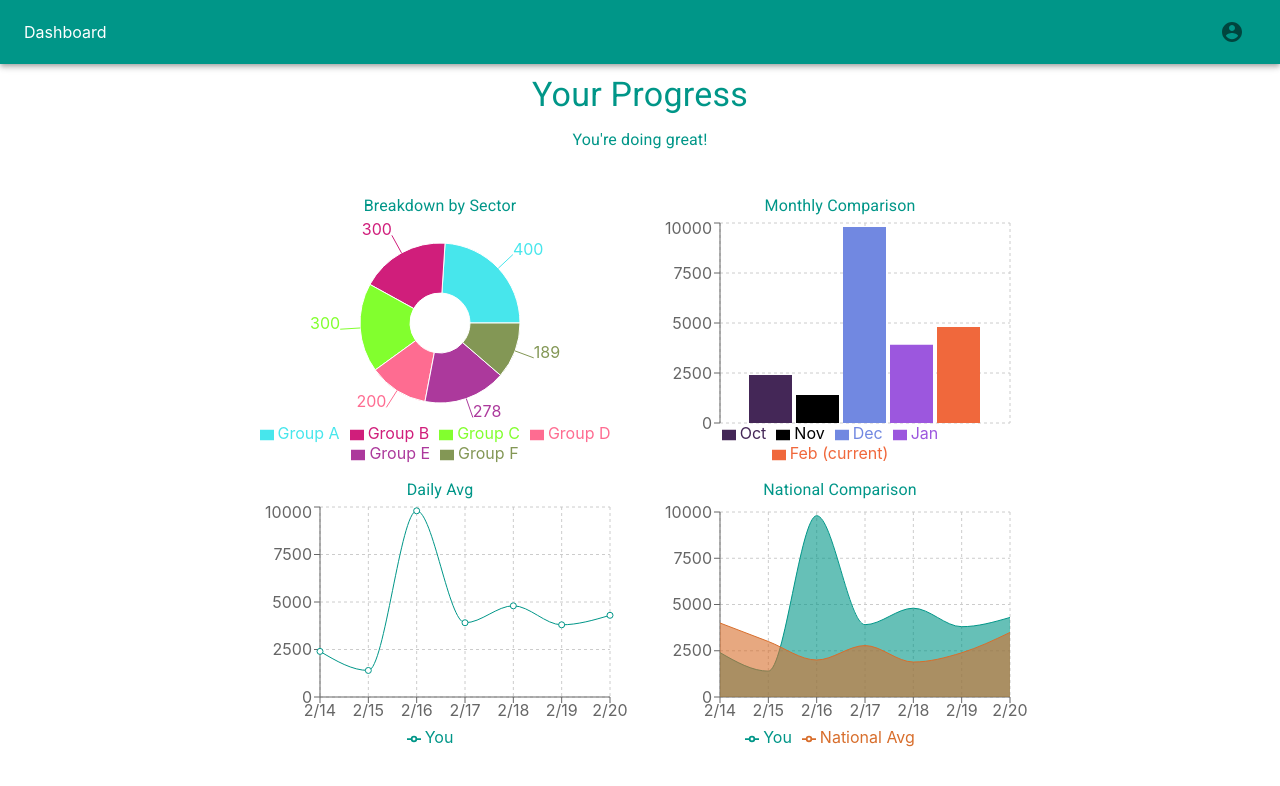
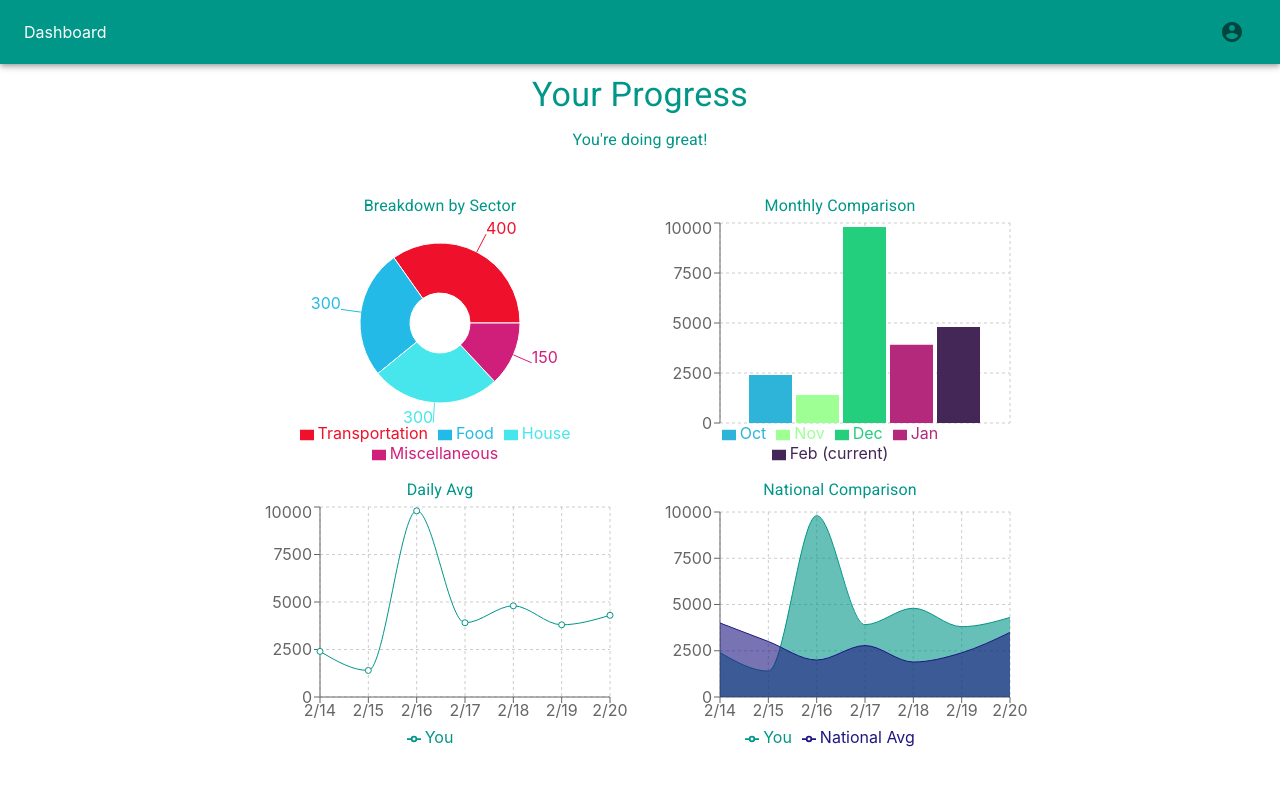
Before and after one commit to Yaffoman/SD_HACKS_2021_Frontend, a React (Create React App) app: page / in a window 1280 px wide. Shown: the top 786 px of the page. Built offline with nearby package versions, Linux system fonts and the light colour scheme.

Commit message:
updated labels

```diff
--- a/src/pages/Dashboard/Dashboard.js
+++ b/src/pages/Dashboard/Dashboard.js
@@ -33,12 +33,10 @@
 
               <PieChart
                 data={[
-                  { label: "Group A", value: 400 },
-                  { label: "Group B", value: 300 },
-                  { label: "Group C", value: 300 },
-                  { label: "Group D", value: 200 },
-                  { label: "Group E", value: 278 },
-                  { label: "Group F", value: 189 },
+                  { label: "Transportation", value: 400 },
+                  { label: "Food", value: 300 },
+                  { label: "House", value: 300 },
+                  { label: "Miscellaneous", value: 150 },
                 ]}
                 width={chartWidth}
                 height={chartHeight}
```
